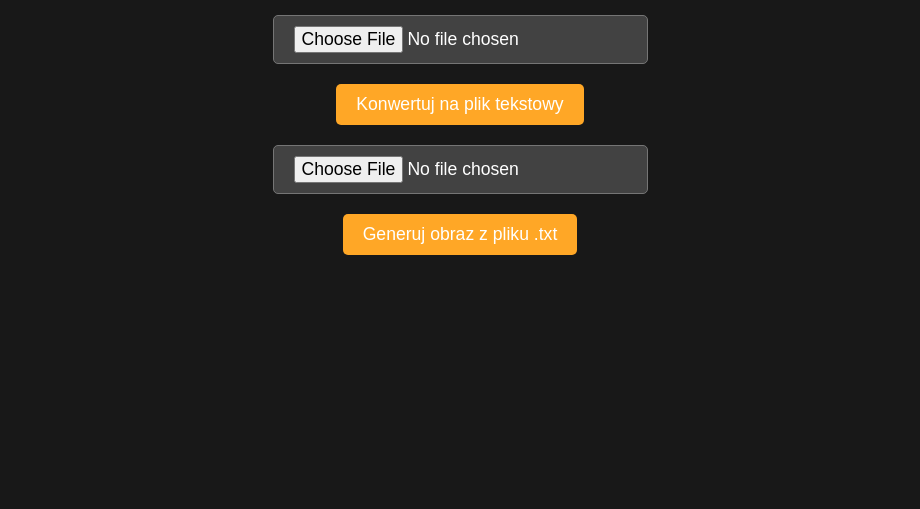
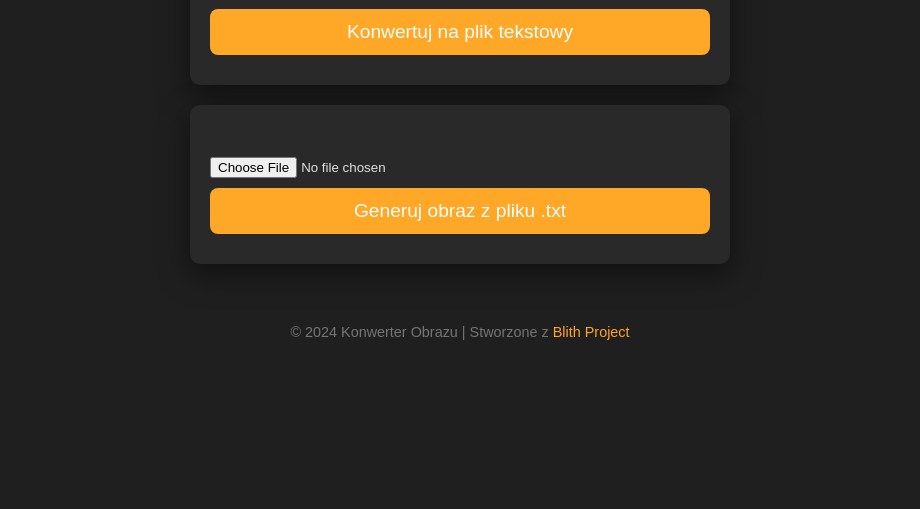
Before and after one commit to Blith621333828/konwerter-obrazu, a plain HTML site: page index.html in a window 1280 px wide. Shown: the part 331-840 px from the top of the page, without its empty margins (180-1100 px from the left). After the commit the page ends 800 px from the top, so only its background shows below. Drawn offline with Linux system fonts and the light colour scheme.

Commit message:
Update index.html

```diff
--- a/index.html
+++ b/index.html
@@ -6,83 +6,136 @@
     <title>Konwerter Obrazu na Kolory HTML</title>
     <style>
         body {
-            background-color: #181818;
-            color: #ffffff;
-            font-family: 'Arial', sans-serif;
+            background-color: #1f1f1f;
+            color: #e0e0e0;
+            font-family: 'Poppins', sans-serif;
             display: flex;
             flex-direction: column;
             align-items: center;
             justify-content: center;
             min-height: 100vh;
             margin: 0;
-            padding: 20px;
+            padding: 0 20px;
+            transition: background-color 0.5s ease, color 0.5s ease;
         }
 
         h1 {
             color: #ffa726;
-            font-size: 2.5em;
+            font-size: 3em;
             margin-bottom: 20px;
+            letter-spacing: 1.5px;
+            text-align: center;
         }
 
-        input[type="file"], button {
-            padding: 10px 20px;
-            margin: 10px;
+        .input-section, .output-section {
+            background-color: #292929;
+            padding: 20px;
+            border-radius: 10px;
+            box-shadow: 0 10px 30px rgba(0, 0, 0, 0.5);
+            max-width: 500px;
+            width: 100%;
+            margin-bottom: 20px;
+            transition: transform 0.3s ease;
+        }
+
+        .input-section:hover, .output-section:hover {
+            transform: translateY(-10px);
+        }
+
+        .input-section input[type="file"],
+        .input-section button,
+        .output-section button {
+            padding: 12px 25px;
+            margin: 10px 0;
             border: none;
             background-color: #ffa726;
             color: white;
-            border-radius: 5px;
+            border-radius: 8px;
             cursor: pointer;
-            font-size: 1.1em;
+            font-size: 1.2em;
+            transition: background-color 0.3s ease;
+            width: 100%;
+            text-align: center;
         }
 
-        button:hover {
+        .input-section button:hover,
+        .output-section button:hover {
             background-color: #fb8c00;
         }
 
-        input[type="file"] {
+        .input-section input[type="file"] {
             background-color: #424242;
             color: #ffffff;
             border: 1px solid #757575;
             cursor: pointer;
         }
 
-        canvas {
+        #canvas {
+            display: none;
             margin-top: 20px;
-            display: none;
+            border: 1px solid #ffa726;
+            border-radius: 10px;
         }
 
-        a {
+        #downloadLink {
             color: #ffa726;
             text-decoration: none;
             font-size: 1.2em;
             margin-top: 10px;
+            display: block;
+            text-align: center;
+            opacity: 0;
+            transition: opacity 0.3s ease;
+        }
+
+        #downloadLink.visible {
+            opacity: 1;
         }
 
         a:hover {
             text-decoration: underline;
         }
 
-        #downloadLink {
-            display: none;
+        footer {
+            margin-top: 40px;
+            font-size: 0.9em;
+            color: #757575;
+            text-align: center;
+        }
+
+        footer a {
+            color: #ffa726;
+            text-decoration: none;
+        }
+
+        footer a:hover {
+            text-decoration: underline;
         }
     </style>
 </head>
 <body>
     <h1>Konwerter Obrazu na Plik Tekstowy</h1>
 
-    <!-- Przesyłanie obrazu -->
-    <input type="file" id="imageInput" accept="image/*">
-    <button id="convertButton">Konwertuj na plik tekstowy</button>
+    <!-- Sekcja przesyłania obrazu -->
+    <div class="input-section">
+        <input type="file" id="imageInput" accept="image/*">
+        <button id="convertButton">Konwertuj na plik tekstowy</button>
+    </div>
 
-    <!-- Pobieranie pliku z kolorami -->
-    <a id="downloadLink">Pobierz plik blithproject1.txt</a>
-
-    <!-- Konwersja pliku .txt na obraz -->
-    <input type="file" id="txtInput" accept=".txt">
-    <button id="generateImageButton">Generuj obraz z pliku .txt</button>
+    <!-- Sekcja pobierania i konwersji -->
+    <div class="output-section">
+        <a id="downloadLink">Pobierz plik blithproject1.txt</a>
+        <input type="file" id="txtInput" accept=".txt">
+        <button id="generateImageButton">Generuj obraz z pliku .txt</button>
+    </div>
 
     <!-- Canvas do wyświetlania obrazu -->
     <canvas id="canvas"></canvas>
+
+    <!-- Footer -->
+    <footer>
+        &copy; 2024 Konwerter Obrazu | Stworzone z <a href="https://blith.com">Blith Project</a>
+    </footer>
 
     <script>
         const imageInput = document.getElementById('imageInput');
@@ -109,7 +162,6 @@
                     const pixels = imageData.data;
                     let hexColors = '';
 
-                    // Przechodzenie po każdym wierszu pikseli
                     for (let y = 0; y < img.height; y++) {
                         let rowColors = '';
                         for (let x = 0; x < img.width; x++) {
@@ -119,14 +171,14 @@
                             const b = pixels[i+2].toString(16).padStart(2, '0');
                             rowColors += `#${r}${g}${b} `;
                         }
-                        hexColors += rowColors.trim() + '\n'; // Dodajemy nową linię po każdym wierszu
+                        hexColors += rowColors.trim() + '\n';
                     }
 
                     const blob = new Blob([hexColors], { type: 'text/plain' });
                     const url = URL.createObjectURL(blob);
                     downloadLink.href = url;
                     downloadLink.download = 'blithproject1.txt';
-                    downloadLink.style.display = 'block';
+                    downloadLink.classList.add('visible');
                     downloadLink.textContent = 'Pobierz plik blithproject1.txt';
                 };
                 img.src = event.target.result;
@@ -149,7 +201,6 @@
                 canvas.height = height;
                 const imageData = ctx.createImageData(width, height);
 
-                // Odczytujemy kolory pikseli z pliku tekstowego
                 for (let y = 0; y < height; y++) {
                     const row = hexColors[y].split(' ');
                     for (let x = 0; x < width; x++) {
@@ -161,7 +212,7 @@
                         imageData.data[idx] = r;
                         imageData.data[idx + 1] = g;
                         imageData.data[idx + 2] = b;
-                        imageData.data[idx + 3] = 255; // Alfa (pełna nieprzezroczystość)
+                        imageData.data[idx + 3] = 255;
                     }
                 }
 
```
